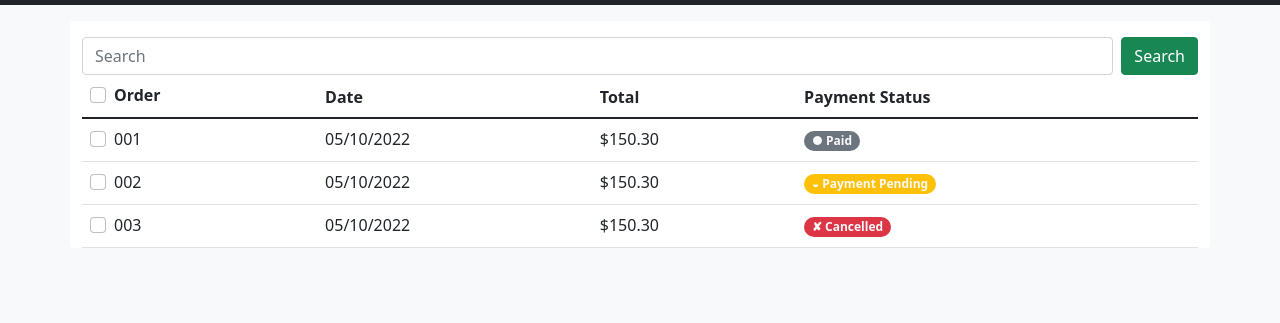
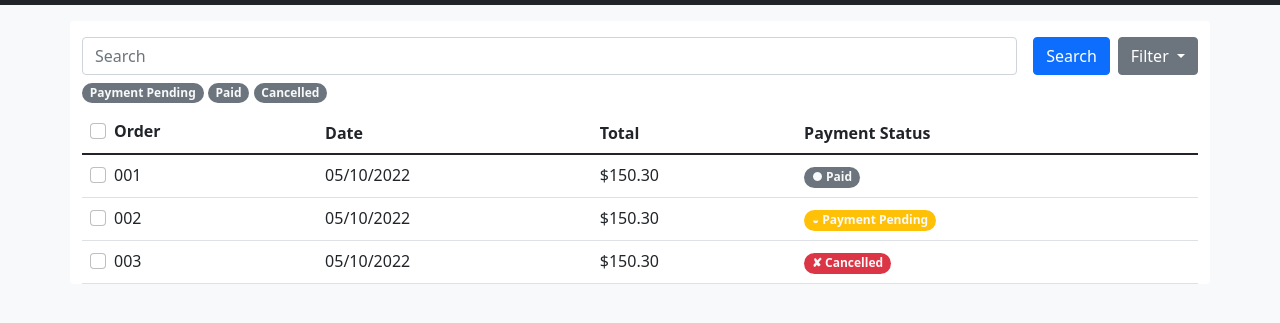
Before and after one commit to nasseraguiarfilho/ProjectBootstrap, a plain HTML site: page index.html in a window 1280 px wide. Shown: the part 51-374 px from the top of the page. Drawn offline with nearby package versions, Linux system fonts and the light colour scheme.

Commit message:
Included filter features (not working, off course) but its looking great! Next I want to include a lupe inside of the search bar

```diff
--- a/index.html
+++ b/index.html
@@ -24,7 +24,7 @@
 
     <div class="container-fluid">
 
-      <a class="navbar-brand ms-2" href="javascript:void(0)">Logo</a>
+      <a class="navbar-brand ms-2" href="index.html">Logo</a>
 
       <button class="navbar-toggler" type="button" data-bs-toggle="collapse" data-bs-target="#mynavbar">
 
@@ -39,18 +39,45 @@
   </nav>
 
 
+  <div class="container mt-3 bg-white rounded">
+    <!-- Create some tabs here -->
+  </div>
+
+
 
   <div class="container mt-3 bg-white rounded">
 
+    <div class="col-sm">
+      <form class="d-grip gap-2 d-md-flex justify-md-center" role="search">
+        <input class="form-control me-2 mt-3" type="search" placeholder="Search" aria-label="Search">
+        <button class="btn btn-primary mt-3" type="submit">Search</button>
+        <button id="btnGroupDrop1" type="button" class="btn btn-secondary dropdown-toggle mt-3" data-bs-toggle="dropdown"
+          aria-expanded="false">
+          Filter
+        </button>
+        <ul class="dropdown-menu" aria-labelledby="btnGroupDrop1">
+          <li> <input class="form-check-input ms-2" type="checkbox" value="" id="flexCheckDefault">
+            <label class="form-check-label" for="flexCheckDefault">
+              Paid
+          </li>
+          <li> <input class="form-check-input ms-2" type="checkbox" value="" id="flexCheckDefault">
+            <label class="form-check-label" for="flexCheckDefault">
+              Payment Pending
+          </li>
 
-      <div class="col-sm">
-        <form class="d-flex justify-content-center" role="search">
-          <input class="form-control me-2 mt-3" type="search" placeholder="Search" aria-label="Search">
-          <button class="btn btn-success mt-3" type="submit">Search</button>
-        </form>
+          <li> <input class="form-check-input ms-2" type="checkbox" value="" id="flexCheckDefault">
+            <label class="form-check-label" for="flexCheckDefault">
+              Cancelled
+          </li>
 
+        </ul>
+      </form>
 
-      </div>
+      <span class="mt-2 mb-2 badge rounded-pill  bg-secondary text-light badge-dismissible">Payment Pending</span>
+      <span class="badge rounded-pill  bg-secondary text-light">Paid</span>
+      <span class="badge rounded-pill  bg-secondary text-light">Cancelled</span>
+
+    </div>
 
     <table class="table table-hover">
 
```
